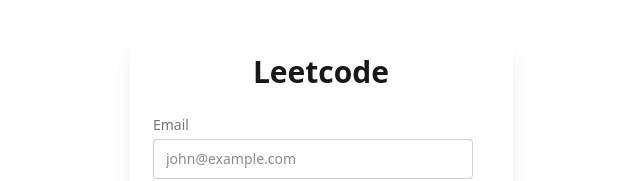
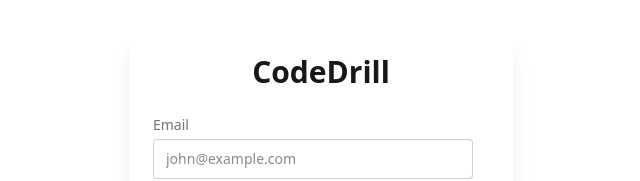
Before and after one commit to anoobhov/CodeDrill, a React (Vite) app in the folder Frontend/: page /login in a window 1280 px wide. Shown: the part 185-366 px from the top of the page, without its empty margins (319-959 px from the left). Built offline with nearby package versions, Linux system fonts and the light colour scheme; no server answers.

Commit message:
name change

```diff
--- a/Frontend/src/pages/Homepage.jsx
+++ b/Frontend/src/pages/Homepage.jsx
@@ -66,7 +66,7 @@
             {/* nav bar */}
             <nav className="navbar bg-base-100 shadow-lg px-4">
                 <div className="flex-1">
-                    <NavLink to="/" className="btn btn-ghost text-xl">LeetCode</NavLink>
+                    <NavLink to="/" className="btn btn-ghost text-xl">CodeDrill</NavLink>
                 </div>
                 <div className="flex-none gap-4">
                     <div className="dropdown dropdown-end">
--- a/Frontend/src/pages/Login.jsx
+++ b/Frontend/src/pages/Login.jsx
@@ -113,7 +113,7 @@
     <div className="min-h-screen flex items-center justify-center p-4"> {/* Centering container */}
       <div className="card w-96 bg-base-100 shadow-xl"> {/* Existing card styling */}
         <div className="card-body">
-          <h2 className="card-title justify-center text-3xl">Leetcode</h2> {/* Centered title */}
+          <h2 className="card-title justify-center text-3xl">CodeDrill</h2> {/* Centered title */}
           <form onSubmit={handleSubmit(onSubmit)}>
             {/* Existing form fields */}
 
--- a/Frontend/src/pages/Signup.jsx
+++ b/Frontend/src/pages/Signup.jsx
@@ -38,7 +38,7 @@
        <div className="min-h-screen flex items-center justify-center p-4">
         <div className="card w-96 bg-base-100 shadow-xl">
             <div className="card-body">
-                <h2 className="card-title justify-center text-3xl">LeetCode</h2>
+                <h2 className="card-title justify-center text-3xl">CodeDrill</h2>
                 <form onSubmit={handleSubmit(onSubmit)}>
                     <div className="form-control">
                         <label className="label mb-1">
```
